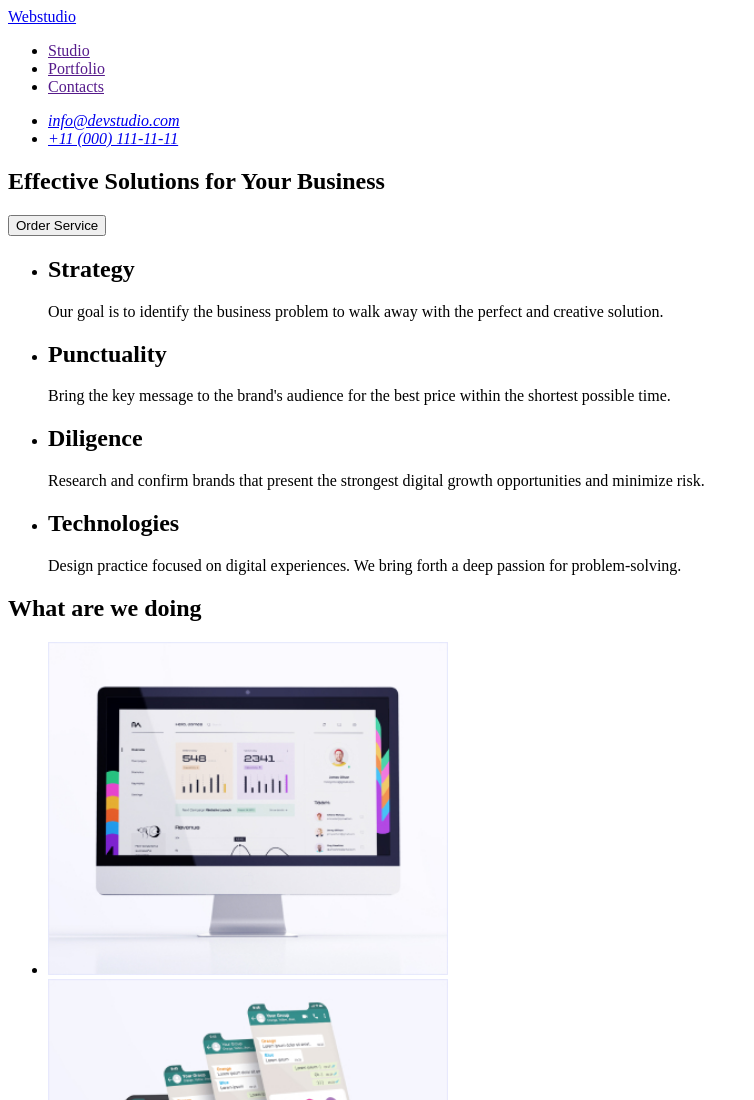
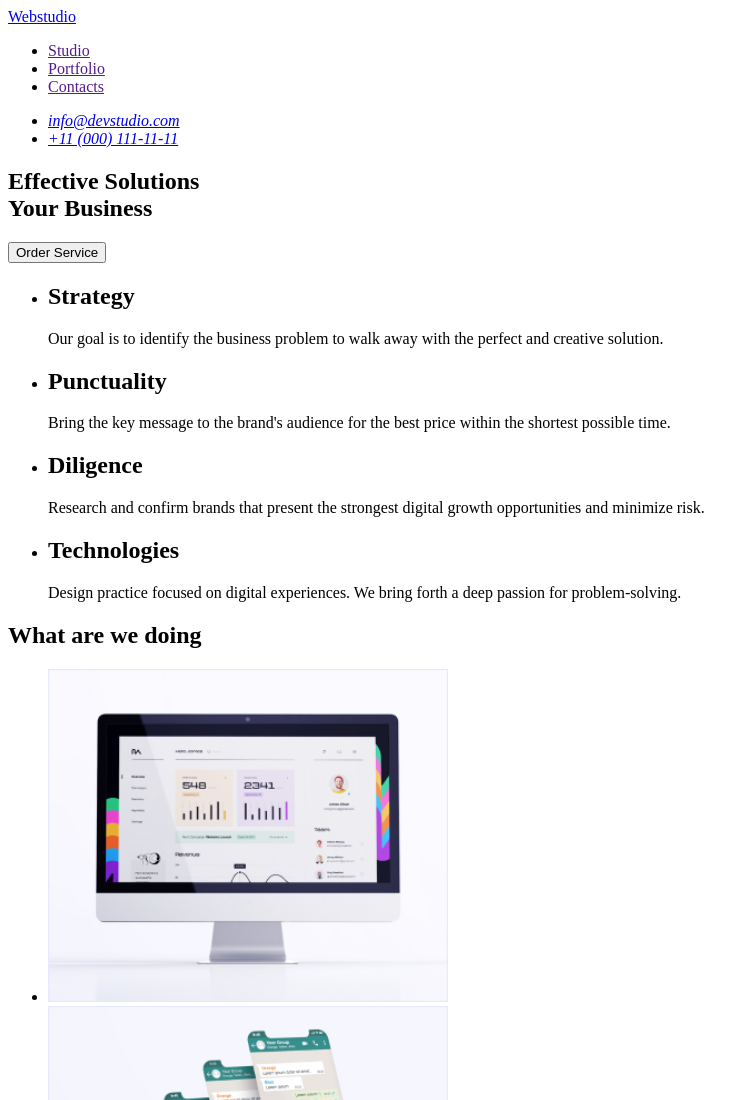
Before and after one commit to NazariiX/goit-markup-hw-02, a plain HTML site: page index.html in a window 1280 px wide. Shown: the top 1100 px of the page, without its empty margins (0-754 px from the left). Drawn offline with Linux system fonts and the light colour scheme.

Commit message:
Update index.html

```diff
--- a/index.html
+++ b/index.html
@@ -25,12 +25,14 @@
       </address>
     </header>
     <main>
-      <div>
-        <section>
-          <h1>Effective Solutions for Your Business</h1>
-          <button type="submit">Order Service</button>
-        </section>
-      </div>
+      <section>
+        <h2>
+          Effective Solutions <br />
+          Your Business
+        </h2>
+        <button>Order Service</button>
+      </section>
+
       <section>
         <ul>
           <li>
```
